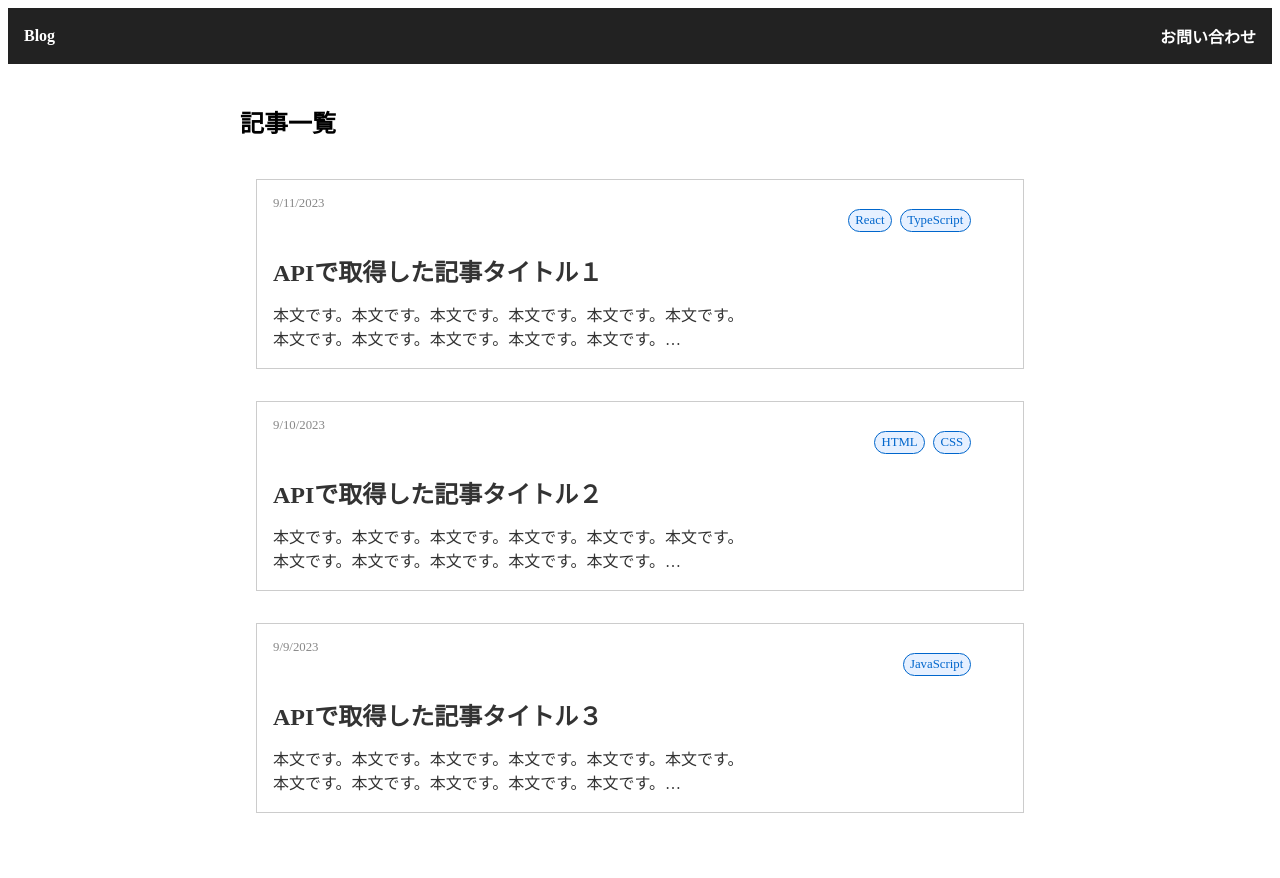
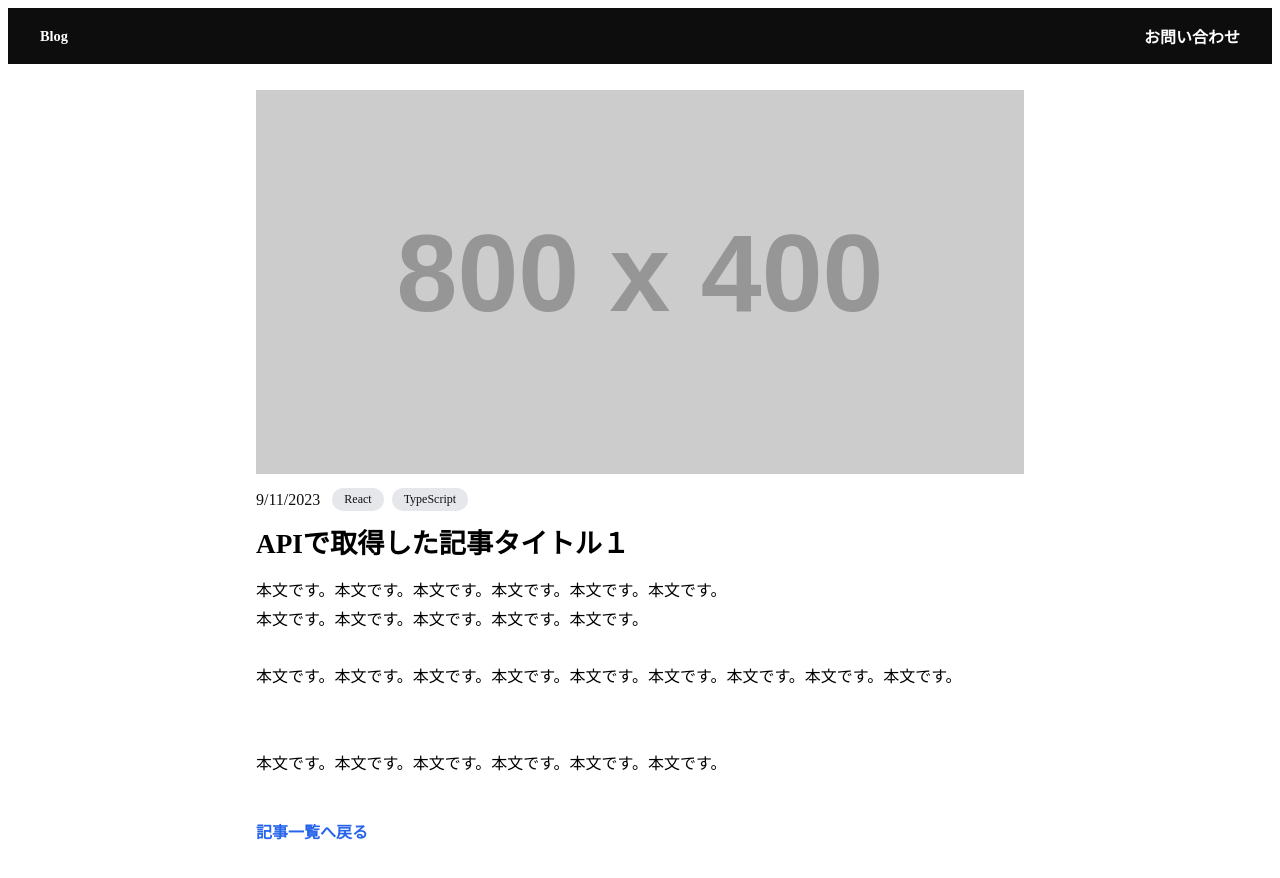
Before and after one commit to taka17-art/my-react, a React (Vite) app: page /posts/1 in a window 1280 px wide. Shown: the top 878 px of the page. Built offline with nearby package versions, Linux system fonts and the light colour scheme.

Commit message:
課題２の実装

```diff
--- a/package.json
+++ b/package.json
@@ -13,6 +13,7 @@
     "prop-types": "^15.8.1",
     "react": "^19.2.7",
     "react-dom": "^19.2.7",
+    "react-router-dom": "^7.18.2",
     "use-immer": "^0.11.0"
   },
   "devDependencies": {
--- a/src/App.jsx
+++ b/src/App.jsx
@@ -1,12 +1,17 @@
 import { Header } from "./components/Header/main";
 import { Home } from "./components/Home/main";
+import { Routes, Route } from "react-router-dom";
+import { Detail as ArticleDetail } from "./components/Detail/main";
 
 
 export const App = () => {
   return (
-    <>
+    <div>
       <Header />
-      <Home />
-    </>
+      <Routes>
+        <Route path="/" element={<Home />} />
+        <Route path="/posts/:id" element={<ArticleDetail />} />
+      </Routes>
+    </div>
   );
 };
--- /dev/null
+++ b/src/components/Detail/ArticleDetail.module.css
@@ -0,0 +1,84 @@
+.container {
+  max-width: 800px;
+  margin: 10px auto;
+}
+
+.post {
+    display: flex;
+    flex-direction: column;
+    padding: 1rem;
+}
+
+.postImage img {
+    max-width: 100%;
+    height: auto;
+}
+
+.postContent {
+    padding: 0rem;
+}
+
+.postInfo {
+    display: flex;
+    align-items: center;
+    gap: 0.75rem;
+    margin: 10px auto;
+}
+
+.postDate {
+    font-size: 1rem;
+    color: #100f0f;
+}
+
+.postCategories {
+    display: flex;
+    flex-wrap: wrap;
+    gap: 0.5rem;
+}
+
+.postCategory {
+  margin: 0;
+  font-size: 0.75rem;
+  color: #0f1011;
+  background-color: #e5e7eb;
+  padding: 0.25rem 0.75rem;
+  border-radius: 9999px;
+}
+
+.postTitle {
+    font-size: 1.7rem;
+    margin-top: 0.5rem;
+    margin-bottom: 1rem;
+    font-weight: bold;
+}
+
+.postBody {
+    font-size: 1rem;
+    line-height: 1.8;
+}
+
+.postError {
+    margin: 2rem auto;
+    text-align: center;
+    font-size: 1.5rem;
+    font-weight: bold;
+}
+
+.backLinkContainer {
+  margin-top: 2.5rem;
+  margin-bottom: 2rem;
+}
+
+.backLink {
+  color: #2563eb;
+  text-decoration: none;
+  font-weight: bold;
+  font-size: 1rem;
+  display: inline-block;
+  transition: opacity 0.2s;
+}
+
+.backLink:hover {
+  opacity: 0.8;
+  text-decoration: underline;
+}
--- /dev/null
+++ b/src/components/Detail/main.jsx
@@ -0,0 +1,46 @@
+import { useParams, Link } from "react-router-dom";
+import classes from "./ArticleDetail.module.css";
+import { posts } from "../../data/posts";
+
+export const Detail = () => {
+  const { id } = useParams();
+  const post = posts.find((post) => post.id === Number(id));
+
+    if (!post) return <div>記事が見つかりませんでした。</div>;
+
+    return (
+        <div className={classes.container}>
+            <div className={classes.post}>
+                <div className={classes.postImage}>
+                    <img src={post.thumbnailUrl} alt={post.title}/>
+                    </div>
+                <div className={classes.postContent}>
+                    <div className={classes.postInfo}>
+                        <div className={classes.postDate}>
+                            {new Date(post.createdAt).toLocaleDateString()}
+                        </div>
+                        <div className={classes.postCategories}>
+                            {post.categories.map((category, index) => {
+                                return (
+                                    <p key={index} className={classes.postCategory}>
+                                        {category}
+                                    </p>
+                                );
+                            })}
+                        </div>
+                    </div>
+                    <p className={classes.postTitle}>{post.title}</p>
+                    <div
+                        className={classes.postBody}
+                        dangerouslySetInnerHTML={{ __html: post.content }}
+                    />
+                    <div className={classes.backLinkContainer}>
+                     <Link to="/" className={classes.backLink}>
+                     記事一覧へ戻る
+                     </Link>
+                    </div>
+                </div>
+            </div>
+        </div>
+    );
+};
--- a/src/components/Header/Header.module.css
+++ b/src/components/Header/Header.module.css
@@ -1,14 +1,36 @@
 .header {
-  background-color: #222222;
+  width: 100%;
+  display: flex;
+  justify-content: space-between;
+  align-items: center;
+  background-color: #0e0d0d;
   color: #fff;
-  padding: 16px;
-  font-weight: bold;
+  padding: 1rem 2rem;
+  box-sizing: border-box;
+}
+
+.headerInner {
+  width: 100%;
   display: flex;
   justify-content: space-between;
   align-items: center;
 }
 
-.headerLink {
+.title {
+  color: #fff;
+  font-weight: bold;
+  font-size: 0.9rem;
+  text-decoration: none;
+}
+
+.navLink {
   color: #fff;
   text-decoration: none;
+  font-size: 1rem;
+  font-weight: bold;
 }
+
+.navLink:hover,
+.title:hover {
+  opacity: 0.8;
+}
--- a/src/components/Header/main.jsx
+++ b/src/components/Header/main.jsx
@@ -1,15 +1,20 @@
 import React from "react";
 import classes from "./Header.module.css";
+import { Link } from "react-router-dom";
 
 export const Header = () => {
   return (
     <header className={classes.header}>
-      <a href="/" className={classes.headerLink}>
-        Blog
-      </a>
-      <a href="/contact" className={classes.headerLink}>
-        お問い合わせ
-      </a>
+      <div className={classes.headerInner}>
+        <Link to="/" className={classes.title}>
+          Blog
+        </Link>
+        <nav className={classes.nav}>
+          <Link to="/contact" className={classes.navLink}>
+            お問い合わせ
+          </Link>
+        </nav>
+      </div>
     </header>
   );
 };
--- a/src/components/Home/Home.module.css
+++ b/src/components/Home/Home.module.css
@@ -1,6 +1,6 @@
 .container {
   max-width: 800px;
-  margin: 40px auto;
+  margin: 40px auto 40px 0;
   padding: 0 1rem;
 }
 
@@ -10,77 +10,107 @@
   margin-bottom: 24px;
 }
 
+.postList {
+  list-style: none;
+  padding: 0;
+  margin: 0;
+}
+
 .list {
-  display: flex;
-  flex-direction: column;
-  margin: 0;
-  padding: 0;
-  list-style: none;
+  border-bottom: 1px solid #eee;
+}
+
+.list:first-child {
+  border-top: 1px solid #eee;
 }
 
 .link {
-  color: #333;
+  display: flex;
+  gap: 0.15rem;
+  padding: 1rem 0;
   text-decoration: none;
+  color: inherit;
+}
+
+.link:hover {
+  background-color: #f9f9f9;
 }
 
 .post {
   display: flex;
   flex-direction: row;
-  margin-bottom: 2rem;
-  border: 1px solid #ccc;
-  padding: 1rem;
+  align-items: flex-start;
+  padding-bottom: 1rem;
+  margin-bottom: 1rem;
+  border: none;
+  border-bottom: 1px solid #e0e0e0;
 }
 
 .postImage {
-  flex: 1;
-  & img {
-    max-width: 100%;
-    height: auto;
-  }
+  width: 200px;
+  height: 120px;
+  flex-shrink: 0;
+  margin-right: 1.5rem;
+}
+
+.postImage img {
+  width: 100%;
+  height: 100%;
+  display: block;
+  object-fit: cover;
+}
+
+
+.postInfo {
+  display: flex;
+  flex-direction: row;
+  align-items: center;
+  gap: 1rem;
+  margin-bottom: 5px;
+  margin-top: 0;
+}
+
+.postDate {
+  font-size: 15px;
+  color: #888;
+  white-space: nowrap;
+}
+
+.postCategories {
+  display: flex;
+  flex-wrap: wrap;
+  align-items: center;
+  gap: 0.2rem;
+}
+
+.postCategory {
+  margin-right: 0.3rem;
+  margin: 0;
+  font-size: 0.8rem;
+  color: #1d1b1b;
+  background-color: #e0e1e3;
+  padding: 0.2rem 0.4rem;
+  border-radius: 1rem;
+}
+
+.postTitle {
+  font-size: 18px;
+  font-weight: bold;
+  margin-top: 0.5rem;
+  margin-bottom: 0.7rem;
 }
 
 .postBody {
-  font-size: 1.25rem;
+  font-size: 1rem;
   line-height: 1.5;
+  color: #4b5563;
   display: -webkit-box;
   -webkit-line-clamp: 2;
   -webkit-box-orient: vertical;
   overflow: hidden;
 }
 
-.postInfo {
-  display: flex;
-  justify-content: space-between;
+.postContent {
+  flex: 1;
+  min-width: 0;
 }
-
-.postDate {
-  font-size: 0.8rem;
-  color: #888;
-}
-
-.postCategories {
-  display: flex;
-  flex-wrap: wrap;
-}
-
-.postCategory {
-  margin-right: 0.5rem;
-  font-size: 0.8rem;
-  color: #0066cc;
-  background-color: #e6f0ff;
-  border: 1px solid #0066cc;
-  padding: 0.2rem 0.4rem;
-  border-radius: 12rem;
-}
-
-.postTitle {
-  font-size: 1.5rem;
-  font-weight: bold;
-  margin-top: 0.5rem;
-  margin-bottom: 1rem;
-}
-
-.postBody {
-  font-size: 1rem;
-  line-height: 1.5;
-}
--- a/src/components/Home/main.jsx
+++ b/src/components/Home/main.jsx
@@ -1,32 +1,32 @@
 import React from "react";
 import { posts } from "../../data/posts";
 import classes from "./Home.module.css";
+import { Link } from "react-router-dom";
 
 export const Home = () => {
   return (
     <div>
       <main className={classes.container}>
-      {/* ここに「記事一覧」を追加*/}
         <h2 className={classes.title}>記事一覧</h2>
-      <ul className={classes.container}>
+        <ul className={classes.postList}>
           {posts.map((post) => {
             return (
               <li key={post.id} className={classes.list}>
-              <a href={post.thumbnailUrl} className={classes.link}>
-                <div className={classes.post}>
+                <Link to={`/posts/${post.id}`} className={classes.link}>
+                  <div className={classes.postImage}>
+                    <img src={post.thumbnailUrl} alt={post.title} />
+                  </div>
                   <div className={classes.postContent}>
                     <div className={classes.postInfo}>
                       <div className={classes.postDate}>
                         {new Date(post.createdAt).toLocaleDateString()}
                       </div>
                       <div className={classes.postCategories}>
-                        {post.categories.map((category, id) => {
-                          return (
-                            <p key={id} className={classes.postCategory}>
+                        {post.categories.map((category, index) => (
+                          <span key={index} className={classes.postCategory}>
                             {category}
-                            </p>
-                          );
-                        })}
+                          </span>
+                        ))}
                       </div>
                     </div>
                     <p className={classes.postTitle}>{post.title}</p>
@@ -34,10 +34,8 @@ export const Home = () => {
                       className={classes.postBody}
                       dangerouslySetInnerHTML={{ __html: post.content }}
                     />
-                    <div />
                   </div>
-                </div>
-              </a>
+                </Link>
               </li>
             );
           })}
--- a/src/main.jsx
+++ b/src/main.jsx
@@ -1,13 +1,15 @@
 import React from 'react';
 import ReactDOM from 'react-dom/client';
 import  { App } from './App';
+import { BrowserRouter } from 'react-router-dom';
+
 
 const root = ReactDOM.createRoot(document.getElementById('root'));
 
 root.render(
   <React.StrictMode>
-    <App />
+    <BrowserRouter>
+      <App />
+    </BrowserRouter>
   </React.StrictMode>
 );
-
-reportWebVitals();
```
Also changed, not shown: 1 other file (tests, documents, lock files or other folders). Lines whose indentation alone changed are shown as unchanged.
